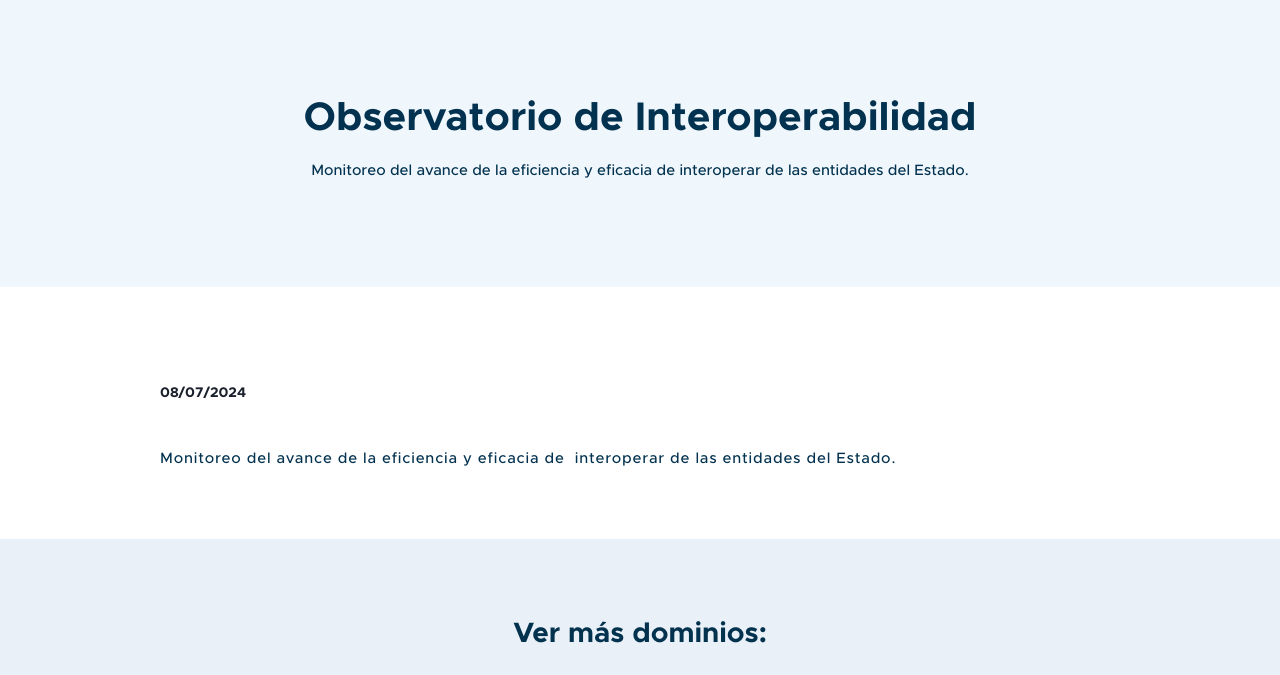
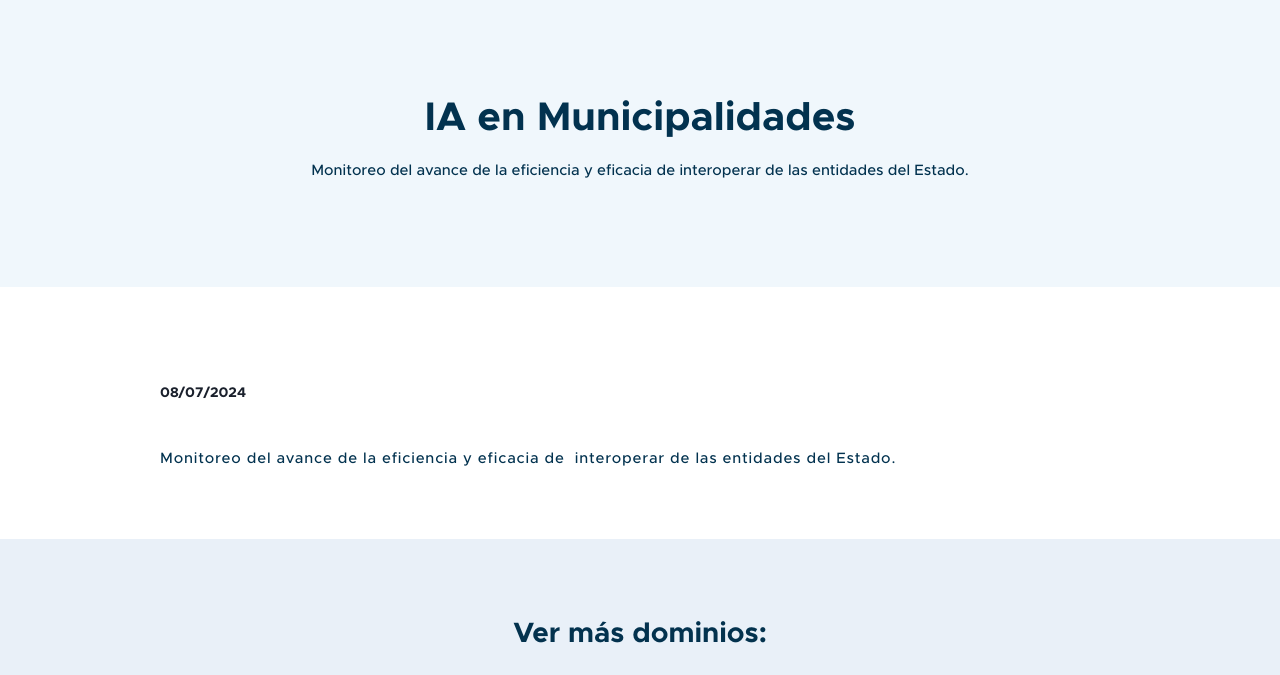
Before and after one commit to RedCiudadana/Lab_Inteligencia_Artificial, an Eleventy site: page src/transformacion/2024-07-08-observatorio-de-interoperabilidad.md in a window 1280 px wide. Shown: the part 87-762 px from the top of the page. Built offline with nearby package versions, Linux system fonts and the light colour scheme; Eleventy itself is replaced by a stand-in of ours; files that its build step writes are made by us from their sources; what render-markdown-js would draw is missing.

Commit message:
Update Interoperabilidad “2024-07-08-observatorio-de-interoperabilidad”

```diff
--- a/src/transformacion/2024-07-08-observatorio-de-interoperabilidad.md
+++ b/src/transformacion/2024-07-08-observatorio-de-interoperabilidad.md
@@ -1,5 +1,5 @@
 ---
-title: Observatorio de Interoperabilidad
+title: IA en Municipalidades
 image: /assets/cms/interoperabildiad_gd-24.png
 description: Monitoreo del avance de la eficiencia y eficacia de  interoperar de
   las entidades del Estado.
```
